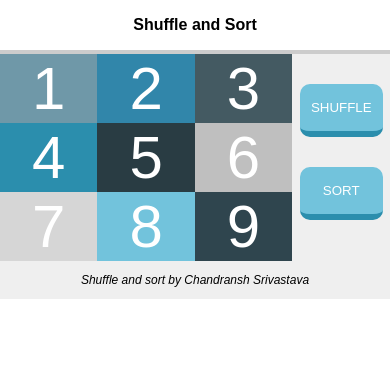
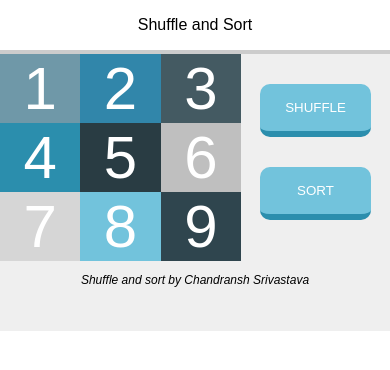
Before and after one commit to Chandransh/shuffle-and-sort, a plain HTML site: page index.html in a window 390 px wide. Drawn offline with Linux system fonts and the light colour scheme.

Commit message:
convert CSS flex usage to CSS grid

```diff
--- a/index.html
+++ b/index.html
@@ -9,12 +9,10 @@
 	</head>
 	<body class="container">
 		<header class="header">
-			<p>
-				<strong>Shuffle and Sort</strong>
-			</p>
+			<p>Shuffle and Sort</p>
 		</header>
-		<div class="flex body-div">
-			<ul class="number-block-container flex">
+		<div class="body-div">
+			<ul class="number-block-container grid">
 				<li class="number-block one">1</li>
 				<li class="number-block two">2</li>
 				<li class="number-block three">3</li>
@@ -24,13 +22,13 @@
 				<li class="number-block seven">7</li>
 				<li class="number-block eight">8</li>
 				<li class="number-block nine">9</li>
+				<li class="btn-container">
+					<button id="shuffle-btn" class="btn">SHUFFLE</button>
+					<button id="sort-btn" class="btn">SORT</button>
+				</li>
 			</ul>
-			<div class="btn-container">
-				<button id="shuffle-btn" class="btn">SHUFFLE</button>
-				<button id="sort-btn" class="btn">SORT</button>
-			</div>
 		</div>
-		<footer class="footer flex justify-content-center">
+		<footer class="footer grid justify-content-center">
 			<p class="font-12">
 				<em>Shuffle and sort by Chandransh Srivastava</em>
 			<p>
--- a/styles.css
+++ b/styles.css
@@ -1,4 +1,4 @@
-/* Assumption: Browser supports flex */
+/* Browser support for CSS grid: https://caniuse.com/#feat=css-grid */
 body, html {
 	padding: 0;
 	margin: 0;
@@ -9,8 +9,8 @@ body, html {
 	font-size: 12px;
 }
 
-.flex {
-	display: flex;
+.grid {
+	display: grid;
 }
 
 .footer {
@@ -34,20 +34,18 @@ body, html {
 
 .number-block-container {
 	list-style: none;
-	flex-wrap: wrap;
-	width: 75%;
+	grid-template-columns: repeat(4, 240px);
+	grid-template-rows: repeat(3, 240px);
 	margin: 0;
 	padding: 0;
 }
 
 .number-block-container .number-block {
-	width: 240px;
-	height: 240px;
-	display: flex;
+	display: grid;
 	align-items: center;
-    justify-content: center;
+	font-size: 100px;
 	color: #FFFFFF;
-	font-size: 100px;
+	box-sizing: border-box;
 }
 
 /* NOTE: Colors provided were incomplete, hence changed a few. */
@@ -88,13 +86,14 @@ body, html {
 }
 
 .btn-container {
-	width: 25%;
+	grid-row: 1 / 4;
+	grid-column: 4;
 }
 
 .btn-container .btn {
-	padding: 16px 20px;
+	padding: 16px 0;
+	width: 75%;
 	border-radius: 10px;
-	width: 75%;
 	margin-top: 30px;
 	color: #FFFFFF;
 	background: #72C3DC;
@@ -108,46 +107,41 @@ body, html {
 	transform: translateY(2px);
 }
 
-@media only screen and (max-width: 960px) {
-	.number-block-container .number-block {
-		width: 33.3%;
-		height: 33.3%;
-		font-size: 60px;
+@media only screen and (max-width: 959px) {
+	.number-block-container {
+		grid-template-columns: repeat(4, auto);
+		grid-template-rows: repeat(3, auto);
 	}
 
-	.btn-container .btn {
-		padding: 16px 10px;
-		width: 85%;
+	.number-block-container .number-block {
+		font-size: 60px;
 	}
 }
 
-@media only screen and (max-width: 376px) {
+@media only screen and (max-width: 375px) {
 	.header {
 		background: #333333;
 		color: #FFFFFF;
-		display: flex;
-		justify-content: center;
+		display: grid;
 	}
 
 	.body-div {
 		border-top: 0;
 		background: #FFFFFF;
-		flex-direction: column-reverse;
 		padding: 0 20px;
 	}
 
-	.number-block-container,
-	.btn-container {
-		width: 100%;
+	.number-block-container {
+		grid-template-columns: auto;
 	}
 
 	.number-block-container .number-block {
-		width: 100%;
 		height: 40px;
 		color: #000000;
 		background: #EFEFEF;
 		font-size: 16px;
 		margin-bottom: 4px;
+		grid-column: 1;
 	}
 
 	.number-block.one,
@@ -199,8 +193,12 @@ body, html {
 		border-color: #2F454E;
 	}
 
+	.btn-container {
+		grid-column: 1
+	}
+
 	.btn-container .btn {
-		width: auto;
+		width: 30%;
 		margin: 10px 0;
 	}
 
```
